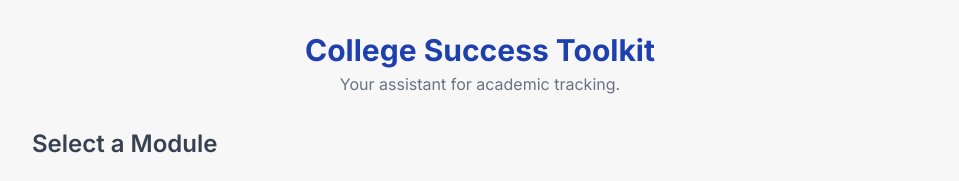
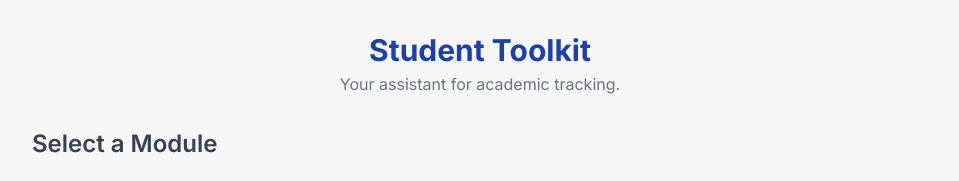
Before and after one commit to student-toolkit/site, a plain HTML site: page student_toolkit.html in a window 1280 px wide. Shown: the top 181 px of the page, without its empty margins (160-1119 px from the left). Drawn offline with nearby package versions, Linux system fonts and the light colour scheme; a script that the page names is missing.

Commit message:
Update student_toolkit.html

```diff
--- a/student_toolkit.html
+++ b/student_toolkit.html
@@ -19,7 +19,7 @@
         <!-- Header -->
         <header class="text-center mb-8">
             <h1 class="text-3xl font-extrabold primary-color mb-1">
-                College Success Toolkit
+                Student Toolkit
             </h1>
             <p class="text-gray-500">Your assistant for academic tracking.</p>
         </header>
```
